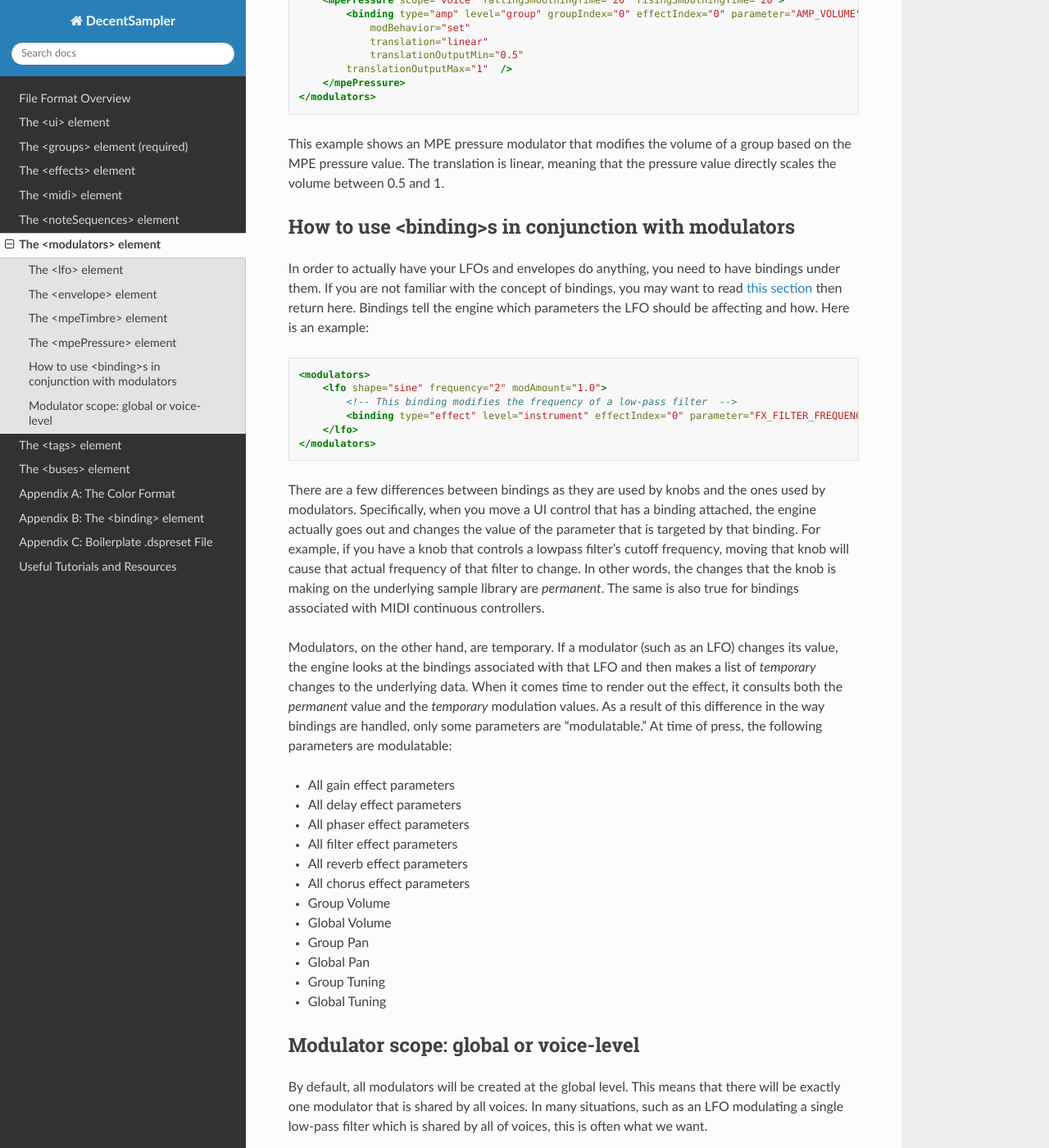
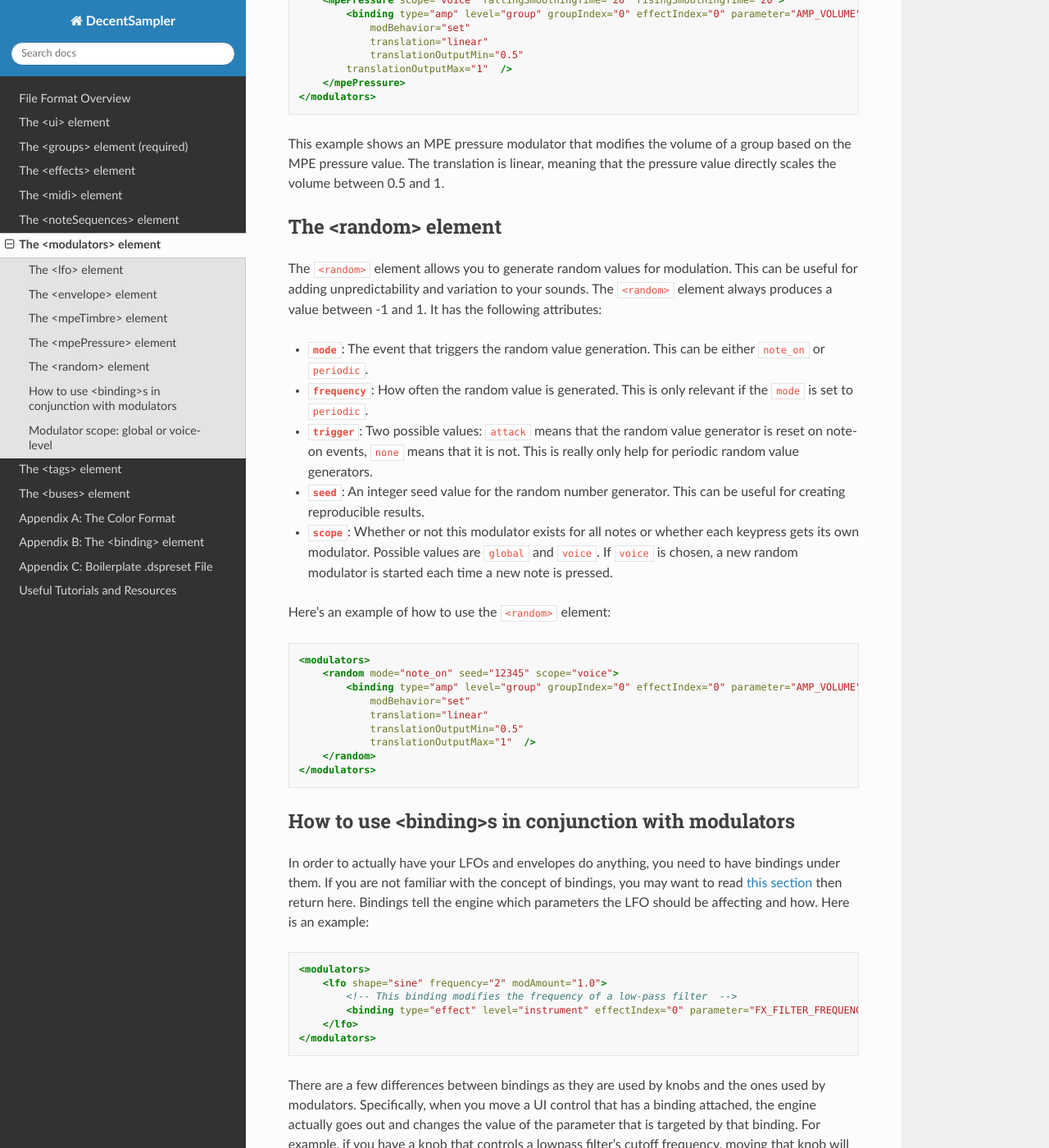
Before and after one commit to DecentSamples/DecentSampler-Developers-Guide, a Sphinx documentation site: the page built from docs/source/the-modulators-element.md, in a window 1280 px wide and 1400 px high, scrolled down 3067 px. Shown: the whole window at 82% size. Built offline with Sphinx 7.4.7 and the Read the Docs theme 3.1.0, drawn with Linux system fonts in a browser that asks for light colours; some of the changed text lies outside the part shown.

Commit message:
0000070: Added documentation for the new random modulator

````diff
--- a/docs/source/conf.py
+++ b/docs/source/conf.py
@@ -7,7 +7,7 @@ copyright = '2025, David Hilowitz'
 author = 'David Hilowitz'
 
 release = '1.13'
-version = '1.13.6'
+version = '1.13.8'
 
 # -- General configuration
 
--- a/docs/source/the-modulators-element.md
+++ b/docs/source/the-modulators-element.md
@@ -94,6 +94,31 @@ Here's a practical example of how to use the `<mpePressure>` element:
 
 This example shows an MPE pressure modulator that modifies the volume of a group based on the MPE pressure value. The translation is linear, meaning that the pressure value directly scales the volume between 0.5 and 1.
 
+## The &lt;random&gt; element
+
+The `<random>` element allows you to generate random values for modulation. This can be useful for adding unpredictability and variation to your sounds. The `<random>` element always produces a value between -1 and 1. It has the following attributes:
+
+- **`mode`**: The event that triggers the random value generation. This can be either `note_on` or `periodic`.
+- **`frequency`**: How often the random value is generated. This is only relevant if the `mode` is set to `periodic`.
+- **`trigger`**: Two possible values: `attack` means that the random value generator is reset on note-on events, `none` means that it is not. This is really only help for periodic random value generators.
+- **`seed`**: An integer seed value for the random number generator. This can be useful for creating reproducible results.
+- **`scope`**: Whether or not this modulator exists for all notes or whether each keypress gets its own modulator. Possible values are `global` and `voice`. If `voice` is chosen, a new random modulator is started each time a new note is pressed.
+
+Here's an example of how to use the `<random>` element:
+
+```xml
+<modulators>
+    <random mode="note_on" seed="12345" scope="voice">
+        <binding type="amp" level="group" groupIndex="0" effectIndex="0" parameter="AMP_VOLUME"
+            modBehavior="set"
+            translation="linear"
+            translationOutputMin="0.5"
+            translationOutputMax="1"  />
+    </random>
+</modulators>
+
+```
+
 ## How to use &lt;binding&gt;s in conjunction with modulators
 
 In order to actually have your LFOs and envelopes do anything, you need to have bindings under them. If you are not familiar with the concept of bindings, you may want to read [this section](https://www.decentsamples.com/wp-content/uploads/2020/06/format-documentation.html#appendix-b-the-binding-element) then return here. Bindings tell the engine which parameters the LFO should be affecting and how. Here is an example:
@@ -111,12 +136,7 @@ There are a few differences between bindings as they are used by knobs and the o
 
 Modulators, on the other hand, are temporary. If a modulator (such as an LFO) changes its value, the engine looks at the bindings associated with that LFO and then makes a list of _temporary_ changes to the underlying data. When it comes time to render out the effect, it consults both the _permanent_ value and the _temporary_ modulation values. As a result of this difference in the way bindings are handled, only some parameters are "modulatable." At time of press, the following parameters are modulatable:
 
-- All gain effect parameters
-- All delay effect parameters
-- All phaser effect parameters
-- All filter effect parameters
-- All reverb effect parameters
-- All chorus effect parameters
+- Almost all effect parameters
 - Group Volume
 - Global Volume
 - Group Pan
````
